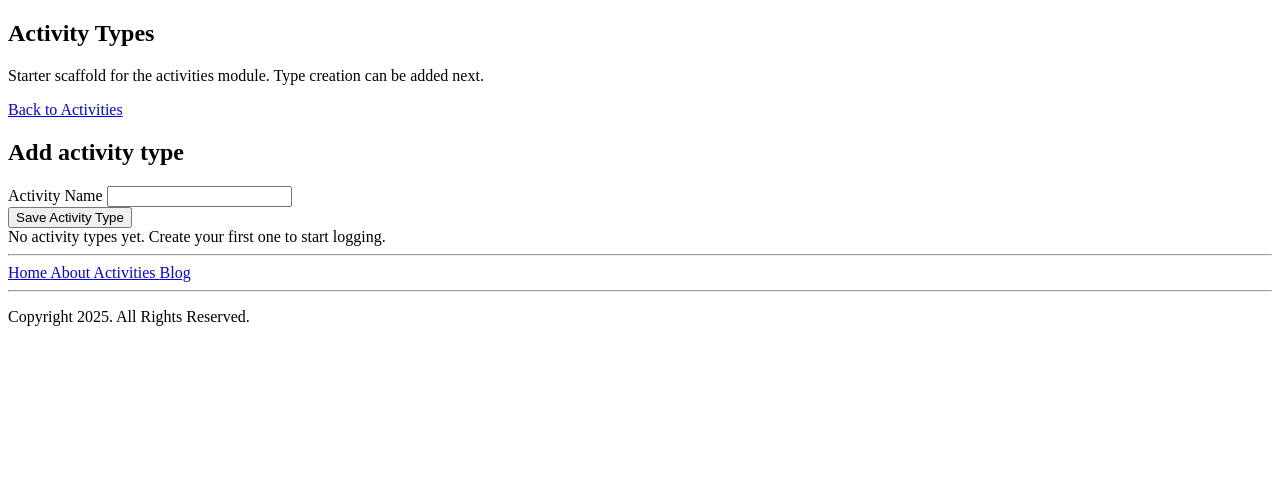
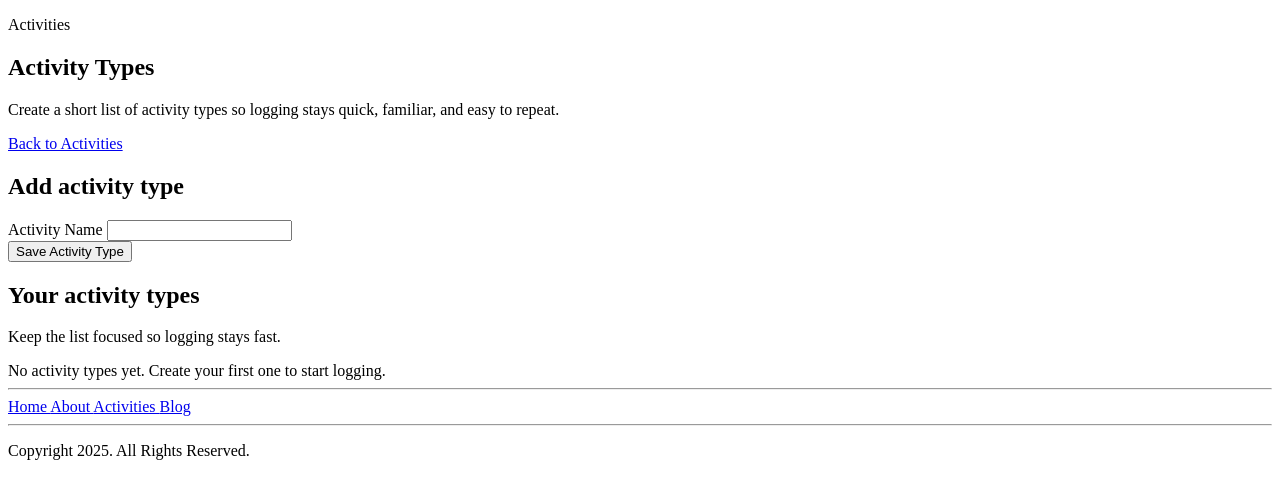
Before and after one commit to colinleroux/newMilestones, a Flask app: page /activities/types in a window 1280 px wide. Shown: the part 44-543 px from the top of the page. Run offline with Flask 3, Linux system fonts and the light colour scheme; the visitor is signed in with stand-in values (Sample User, id 1); data that the repository does not hold is empty.

Commit message:
Refresh activity types page styling and spacing

```diff
--- a/deeds/templates/activities/types.html
+++ b/deeds/templates/activities/types.html
@@ -1,30 +1,31 @@
 {% extends "layout.html" %}
 {% block content %}
-<section class="mx-auto max-w-5xl space-y-6">
+<section class="mx-auto max-w-5xl space-y-6 pb-10">
   <div class="flex flex-col gap-3 sm:flex-row sm:items-center sm:justify-between">
     <div>
-      <h1 class="text-3xl font-bold text-slate-900">Activity Types</h1>
-      <p class="mt-2 text-slate-600">Starter scaffold for the activities module. Type creation can be added next.</p>
+      <p class="text-sm font-semibold uppercase tracking-[0.2em] text-teal-700">Activities</p>
+      <h1 class="mt-2 text-3xl font-bold text-slate-900">Activity Types</h1>
+      <p class="mt-2 max-w-2xl text-slate-600">Create a short list of activity types so logging stays quick, familiar, and easy to repeat.</p>
     </div>
-    <a href="{{ url_for('activities.index') }}" class="rounded-full border border-slate-300 bg-white px-4 py-2 text-sm font-semibold text-slate-700 transition hover:bg-slate-50">
+    <a href="{{ url_for('activities.index') }}" class="rounded-full border border-teal-200 bg-teal-50 px-4 py-2 text-sm font-semibold text-teal-800 transition hover:bg-teal-100">
       Back to Activities
     </a>
   </div>
 
   <div class="grid gap-6 lg:grid-cols-[0.95fr_1.05fr]">
-    <div class="rounded-2xl border border-slate-200 bg-white p-6 shadow-sm">
+    <div class="rounded-3xl border border-orange-100 bg-white p-6 shadow-sm">
       <h2 class="text-xl font-semibold text-slate-900">{{ 'Edit activity type' if editing_type else 'Add activity type' }}</h2>
       <form method="POST" class="mt-4 space-y-4">
         {{ form.hidden_tag() }}
         <div>
           {{ form.name.label(class="mb-2 block text-sm font-medium text-slate-700") }}
-          {{ form.name(class="w-full rounded-xl border border-slate-300 px-4 py-3 text-slate-800 focus:border-slate-500 focus:outline-none") }}
+          {{ form.name(class="w-full rounded-xl border border-orange-200 px-4 py-3 text-slate-800 focus:border-orange-400 focus:outline-none") }}
           {% for error in form.name.errors %}
             <p class="mt-1 text-sm text-red-600">{{ error }}</p>
           {% endfor %}
         </div>
         <div class="flex flex-wrap gap-2">
-          {{ form.submit(class="rounded-full bg-slate-900 px-5 py-3 text-sm font-semibold text-white transition hover:bg-slate-700") }}
+          {{ form.submit(class="rounded-full bg-orange-500 px-5 py-3 text-sm font-semibold text-white transition hover:bg-orange-600") }}
           {% if editing_type %}
             <a href="{{ url_for('activities.activity_types') }}" class="rounded-full border border-slate-300 bg-white px-5 py-3 text-sm font-semibold text-slate-700 transition hover:bg-slate-50">
               Cancel
@@ -34,16 +35,20 @@
       </form>
     </div>
 
-    <div class="rounded-2xl border border-slate-200 bg-white p-6 shadow-sm">
+    <div class="rounded-3xl border border-teal-100 bg-white p-6 shadow-sm">
+      <div class="mb-4 rounded-2xl bg-gradient-to-r from-teal-50 to-orange-50 px-4 py-3">
+        <h2 class="text-xl font-semibold text-slate-900">Your activity types</h2>
+        <p class="mt-1 text-sm text-slate-600">Keep the list focused so logging stays fast.</p>
+      </div>
       {% if activity_types %}
         <ul class="space-y-3">
           {% for activity_type in activity_types %}
-            <li class="rounded-xl border border-slate-100 px-4 py-4">
+            <li class="rounded-xl border border-slate-100 bg-white px-4 py-4 shadow-sm">
               <div class="flex flex-col gap-3 sm:flex-row sm:items-center sm:justify-between">
                 <div>
                   <div class="font-medium text-slate-900">{{ activity_type.name }}</div>
                   {% if activity_type.archived %}
-                    <span class="mt-2 inline-flex rounded-full bg-slate-100 px-2 py-1 text-xs font-semibold text-slate-600">Archived</span>
+                    <span class="mt-2 inline-flex rounded-full bg-amber-100 px-2 py-1 text-xs font-semibold text-amber-700">Archived</span>
                   {% endif %}
                 </div>
                 <div class="flex flex-wrap gap-2">
@@ -68,7 +73,7 @@
           {% endfor %}
         </ul>
       {% else %}
-        <div class="rounded-2xl bg-slate-50 p-6 text-sm text-slate-600">
+        <div class="rounded-2xl bg-gradient-to-r from-teal-50 to-orange-50 p-6 text-sm text-slate-600">
           No activity types yet. Create your first one to start logging.
         </div>
       {% endif %}
```
